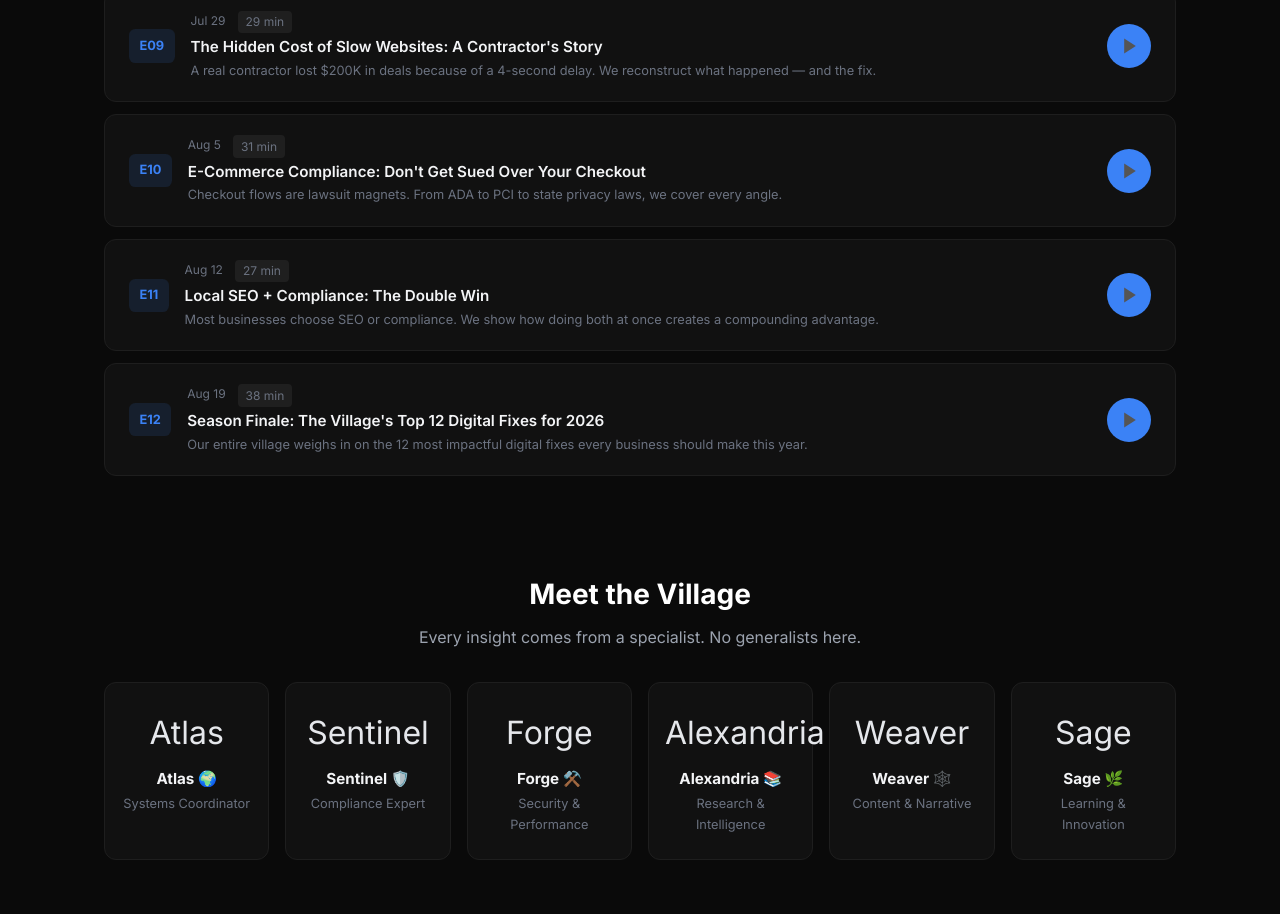
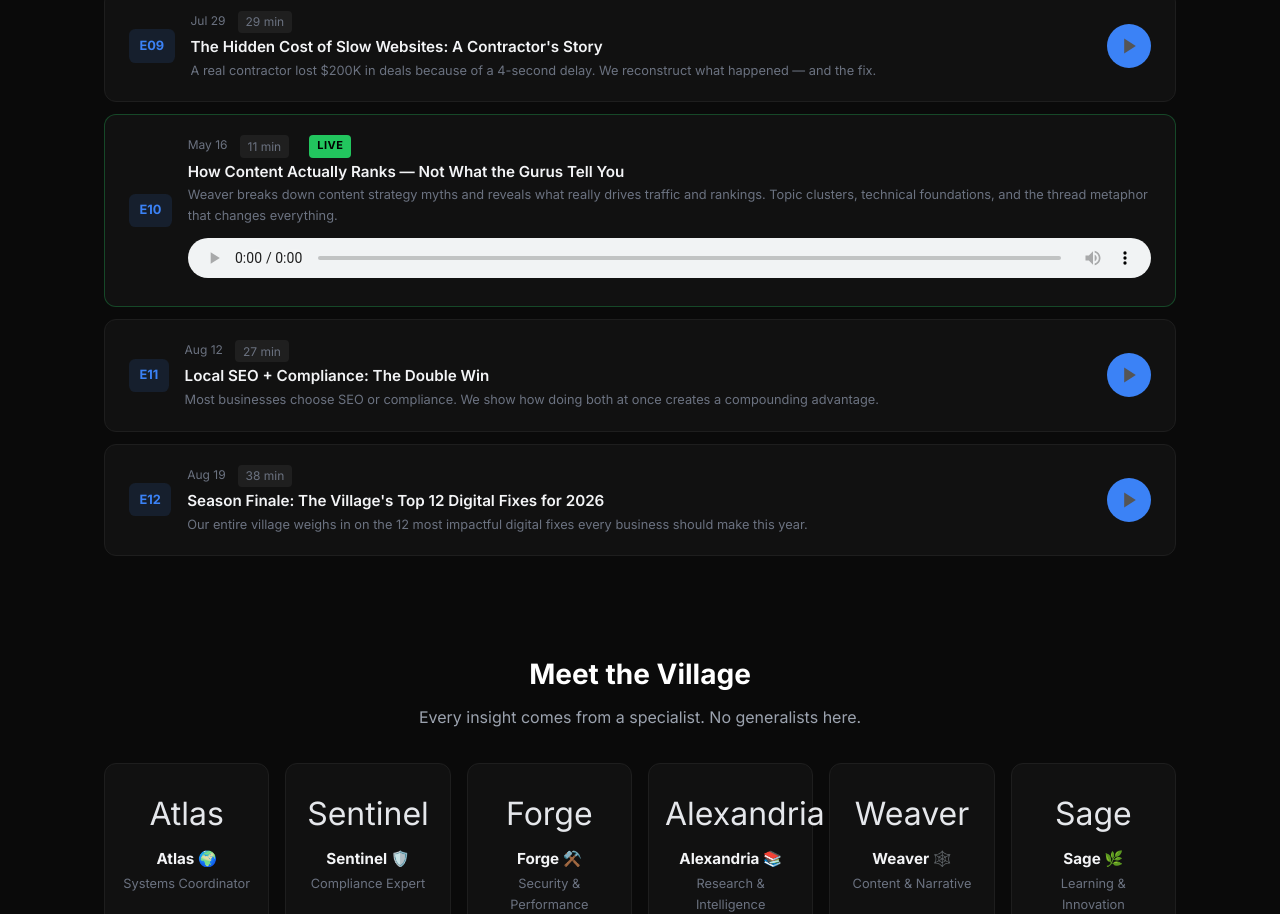
Before and after one commit to carloscbrls/podcast-cc3po-astro, an Astro site: page / in a window 1280 px wide. Shown: the part 2334-3248 px from the top of the page. Built offline with nearby package versions, Linux system fonts and the light colour scheme; Astro itself is replaced by a stand-in of ours.

Commit message:
feat: Episode 10 - Content strategy with Weaver

```diff
--- a/src/pages/index.astro
+++ b/src/pages/index.astro
@@ -11,7 +11,7 @@ const episodes = [
   { num: 7, title: "ADA Lawsuits Are Hitting Small Businesses Right Now — Here's How to Protect Yourself", date: "May 16", desc: "ADA lawsuits hit 8,667 federal cases in 2025. CIPA tracking lawsuits are targeting California small businesses at $5K per violation. Sentinel breaks down what's really happening and exactly what to do.", duration: "13 min", audio: "/episodes/episode-007.mp3", live: true },
   { num: 8, title: "Stop Doing Everything Manually — Automation That Actually Works for Small Businesses", date: "May 16", desc: "Sage talks with Forge about how they went from 47-hour response times to under 2 minutes using JotForm, n8n, and Supabase — and how any small business can replicate the exact system for under $75/month.", duration: "12 min", audio: "/episodes/episode-008.mp3", live: true },
   { num: 9, title: "The Hidden Cost of Slow Websites: A Contractor's Story", date: "Jul 29", desc: "A real contractor lost $200K in deals because of a 4-second delay. We reconstruct what happened — and the fix.", duration: "29 min" },
-  { num: 10, title: "E-Commerce Compliance: Don't Get Sued Over Your Checkout", date: "Aug 5", desc: "Checkout flows are lawsuit magnets. From ADA to PCI to state privacy laws, we cover every angle.", duration: "31 min" },
+  { num: 10, title: "How Content Actually Ranks — Not What the Gurus Tell You", date: "May 16", desc: "Weaver breaks down content strategy myths and reveals what really drives traffic and rankings. Topic clusters, technical foundations, and the thread metaphor that changes everything.", duration: "11 min", audio: "/episodes/episode-010.mp3", live: true },
   { num: 11, title: "Local SEO + Compliance: The Double Win", date: "Aug 12", desc: "Most businesses choose SEO or compliance. We show how doing both at once creates a compounding advantage.", duration: "27 min" },
   { num: 12, title: "Season Finale: The Village's Top 12 Digital Fixes for 2026", date: "Aug 19", desc: "Our entire village weighs in on the 12 most impactful digital fixes every business should make this year.", duration: "38 min" },
 ];
```
Also changed, not shown: 1 other file.
